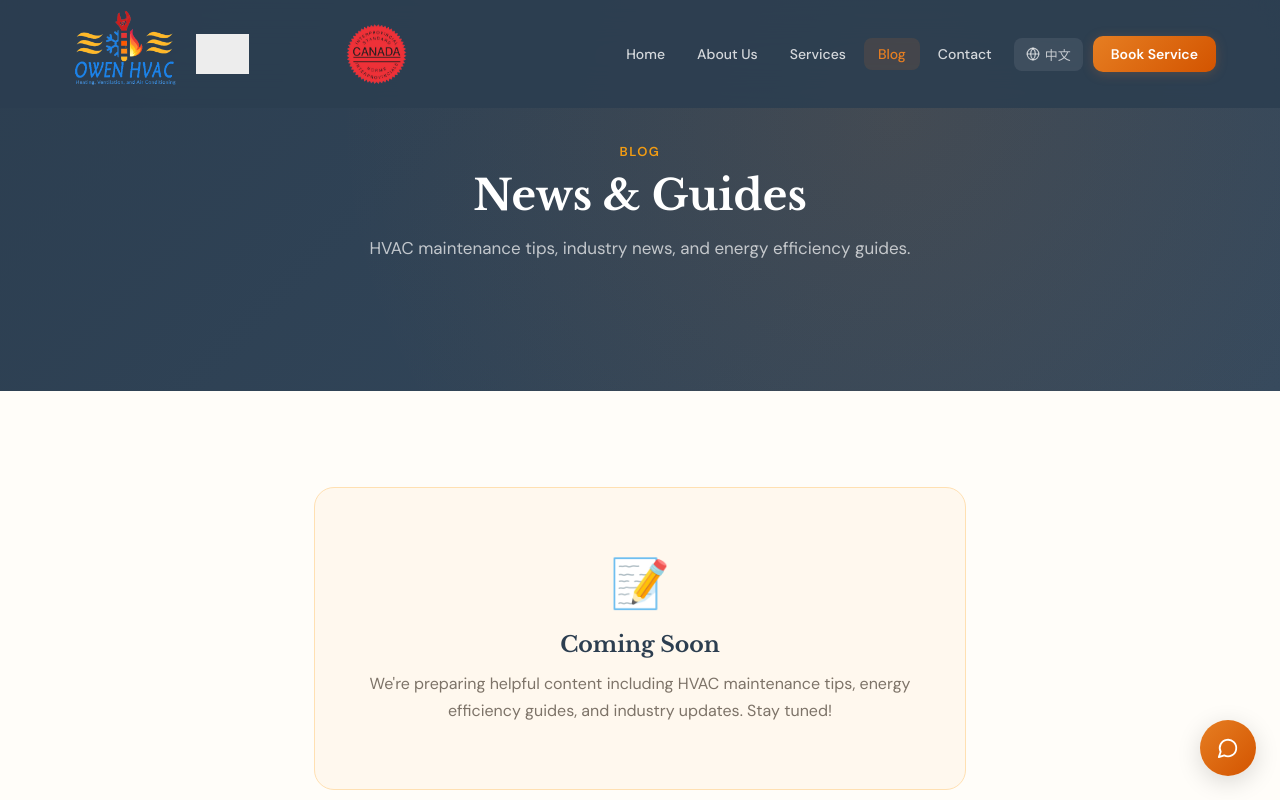
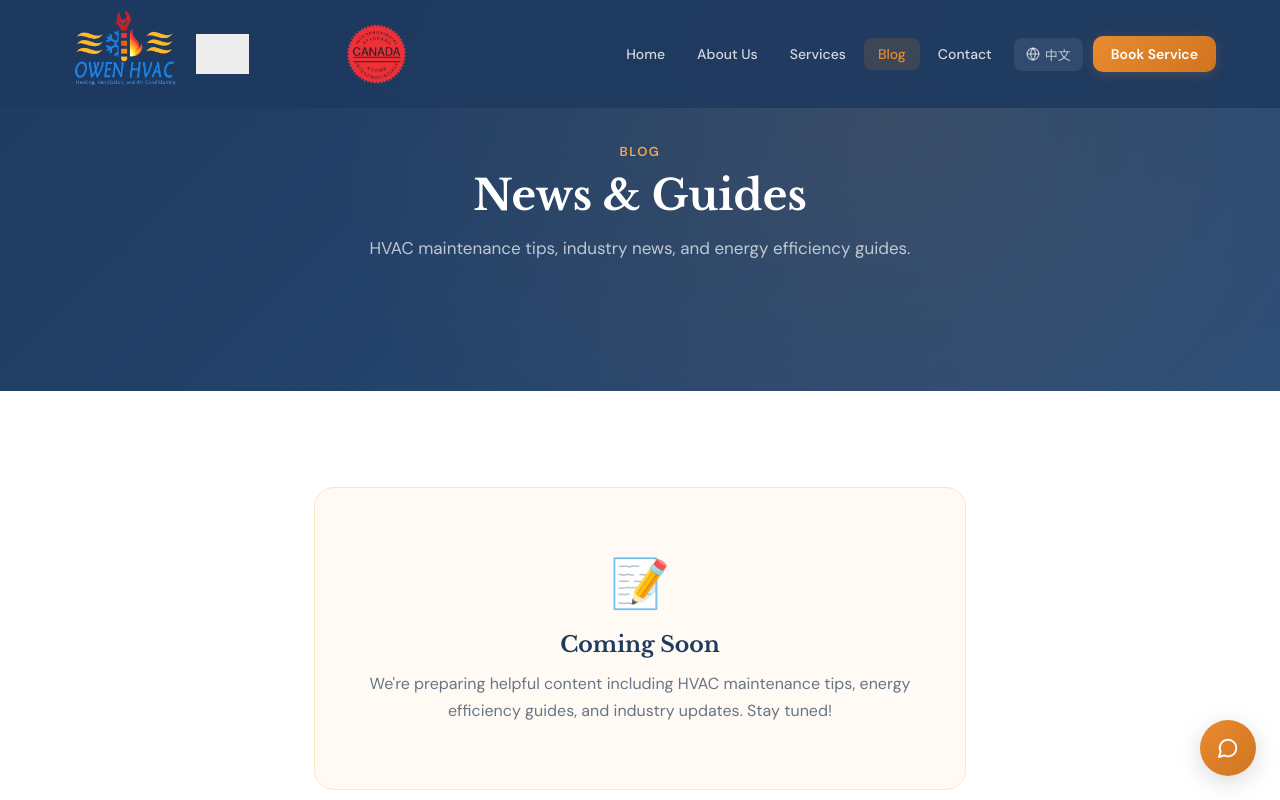
Before and after one commit to wangowen79-stack/owen-hvac-web-V2, a React (Vite) app in the folder frontend/: page /blog in a window 1280 px wide. Shown: the top 800 px of the page. Built offline with nearby package versions, Linux system fonts and the light colour scheme; grey boxes are pictures that could not be loaded.

Commit message:
Add French language, brighter warm blue scheme, floating card to left, BBB smaller partner3 bigger

```diff
--- a/frontend/src/components/ChatWidget.jsx
+++ b/frontend/src/components/ChatWidget.jsx
@@ -137,7 +137,7 @@ export default function ChatWidget() {
       <button onClick={() => setOpen(!open)} style={{
         position: 'fixed', bottom: 24, right: 24, width: 56, height: 56,
         borderRadius: '50%', border: 'none',
-        background: open ? 'var(--gray-600)' : 'linear-gradient(135deg, #E67E22, #D35400)',
+        background: open ? 'var(--gray-600)' : 'linear-gradient(135deg, #E88B30, #D07420)',
         color: 'white', display: 'flex', alignItems: 'center', justifyContent: 'center',
         boxShadow: '0 6px 24px rgba(0,0,0,0.15)',
         zIndex: 10000, transition: 'all 0.3s ease',
--- a/frontend/src/components/Navbar.jsx
+++ b/frontend/src/components/Navbar.jsx
@@ -17,14 +17,14 @@ export default function Navbar() {
   const scrolled = useScrolled();
   const [mobileOpen, setMobileOpen] = useState(false);
   const location = useLocation();
-  const { t, lang, toggleLang } = useI18n();
+  const { t, lang, cycleLang } = useI18n();
 
   const isActive = (path) => path === '/' ? location.pathname === '/' : location.pathname.startsWith(path);
 
   return (
     <nav style={{
       position: 'fixed', top: 0, left: 0, right: 0, zIndex: 1000,
-      background: scrolled ? 'rgba(44,62,80,0.97)' : 'rgba(44,62,80,0.88)',
+      background: scrolled ? 'rgba(30,58,95,0.97)' : 'rgba(30,58,95,0.88)',
       backdropFilter: 'blur(20px)',
       borderBottom: scrolled ? '1px solid rgba(255,255,255,0.06)' : 'none',
       transition: 'all 0.3s ease',
@@ -51,20 +51,20 @@ export default function Navbar() {
         <div style={{ display: 'flex', alignItems: 'center', gap: 4 }} className="desktop-nav">
           {navLinks.map(l => (
             <Link key={l.key} to={l.path} style={{
-              background: isActive(l.path) ? 'rgba(230,126,34,0.12)' : 'transparent',
+              background: isActive(l.path) ? 'rgba(232,139,48,0.14)' : 'transparent',
               border: 'none', color: isActive(l.path) ? 'var(--orange)' : 'rgba(255,255,255,0.8)',
               padding: '7px 14px', borderRadius: 8, fontSize: 14, fontWeight: 500,
               transition: 'all 0.2s',
             }}>{t(`nav.${l.key}`)}</Link>
           ))}
 
-          <button onClick={toggleLang} style={{
+          <button onClick={cycleLang} style={{
             background: 'rgba(255,255,255,0.08)', border: 'none',
             color: 'rgba(255,255,255,0.7)', padding: '7px 12px', borderRadius: 8,
             fontSize: 13, fontWeight: 500, display: 'flex', alignItems: 'center', gap: 5,
             marginLeft: 4,
           }}>
-            <Globe size={14} />{lang === 'en' ? '中文' : 'EN'}
+            <Globe size={14} />{lang === 'en' ? '中文' : lang === 'zh' ? 'FR' : 'EN'}
           </button>
 
           <Link to="/contact" style={{
@@ -90,17 +90,17 @@ export default function Navbar() {
         }}>
           {navLinks.map(l => (
             <Link key={l.key} to={l.path} onClick={() => setMobileOpen(false)} style={{
-              background: isActive(l.path) ? 'rgba(230,126,34,0.1)' : 'transparent',
+              background: isActive(l.path) ? 'rgba(232,139,48,0.1)' : 'transparent',
               color: isActive(l.path) ? 'var(--orange)' : 'rgba(255,255,255,0.85)',
               padding: '12px 16px', borderRadius: 8, fontSize: 15, fontWeight: 500, display: 'block',
             }}>{t(`nav.${l.key}`)}</Link>
           ))}
           <div style={{ display: 'flex', gap: 8, marginTop: 8 }}>
-            <button onClick={() => { toggleLang(); setMobileOpen(false); }} style={{
+            <button onClick={() => { cycleLang(); setMobileOpen(false); }} style={{
               flex: 1, background: 'rgba(255,255,255,0.06)', border: 'none',
               color: 'rgba(255,255,255,0.8)', padding: '12px', borderRadius: 10,
               fontSize: 14, fontWeight: 500,
-            }}>{lang === 'en' ? '切换中文' : 'Switch to EN'}</button>
+            }}>{lang === 'en' ? '中文' : lang === 'zh' ? 'Français' : 'English'}</button>
             <Link to="/contact" onClick={() => setMobileOpen(false)} style={{
               flex: 1, background: 'var(--orange)', color: 'white', padding: '12px',
               borderRadius: 10, fontSize: 14, fontWeight: 600, textAlign: 'center',
--- a/frontend/src/components/ui.jsx
+++ b/frontend/src/components/ui.jsx
@@ -99,7 +99,7 @@ export function PageHero({ overline, title, subtitle }) {
     }}>
       <div style={{
         position: 'absolute', inset: 0,
-        backgroundImage: 'radial-gradient(circle at 70% 30%, rgba(230,126,34,0.1) 0%, transparent 60%)',
+        backgroundImage: 'radial-gradient(circle at 70% 30%, rgba(232,139,48,0.1) 0%, transparent 60%)',
       }} />
       <div className="container" style={{ position: 'relative' }}>
         <SectionTitle overline={overline} title={title} subtitle={subtitle} light />
--- /dev/null
+++ b/frontend/src/i18n/fr.json
@@ -0,0 +1,104 @@
+{
+  "nav": {
+    "home": "Accueil",
+    "about": "À propos",
+    "services": "Services",
+    "blog": "Blogue",
+    "contact": "Contact",
+    "faq": "FAQ",
+    "bookService": "Réserver"
+  },
+  "hero": {
+    "badge": "Entrepreneur CVC licencié et certifié",
+    "title": "Gardez votre maison",
+    "titleHighlight": "Confortable toute l'année",
+    "subtitle": "Entretien, nettoyage et réparation CVC professionnels pour les maisons de Halifax et de la Nouvelle-Écosse. Prolongez la durée de vie de votre système et réduisez vos factures d'énergie.",
+    "cta1": "Réserver un entretien",
+    "cta2": "Nos services",
+    "stat1num": "500+",
+    "stat1label": "Foyers desservis",
+    "stat2num": "100%",
+    "stat2label": "Licencié",
+    "stat3num": "5★",
+    "stat3label": "Évaluation Google"
+  },
+  "services": {
+    "overline": "Nos services",
+    "title": "Nos services",
+    "subtitle": "Solutions CVC complètes pour votre maison — de l'entretien régulier aux réparations d'urgence.",
+    "maintenance": {
+      "title": "Entretien et nettoyage CVC",
+      "desc": "Mise au point annuelle, nettoyage en profondeur des thermopompes, climatiseurs centraux, mini-splits et fournaises. Gardez votre système performant.",
+      "tag": "Le plus populaire"
+    },
+    "heatpump": {
+      "title": "Thermopompe",
+      "desc": "Installation, réparation et entretien saisonnier de tous les systèmes de thermopompes. Chauffage et climatisation écoénergétiques."
+    },
+    "boiler": {
+      "title": "Chaudière électrique",
+      "desc": "Installation, réparation et entretien de chaudières électriques et chauffe-eau. Eau chaude et chauffage hydronique fiables."
+    },
+    "hrv": {
+      "title": "Ventilation VRC",
+      "desc": "Systèmes de ventilation à récupération de chaleur pour une qualité d'air intérieur supérieure. Air frais sans gaspillage d'énergie."
+    },
+    "electrical": {
+      "title": "Services électriques",
+      "desc": "Mise à niveau de panneaux, installation de circuits, inspections de sécurité et travaux électriques résidentiels."
+    }
+  },
+  "whyUs": {
+    "overline": "Pourquoi nous choisir",
+    "title": "La confiance des propriétaires de Halifax",
+    "items": [
+      { "title": "Licencié et certifié", "desc": "Certifié en réfrigération et en électricité du bâtiment." },
+      { "title": "Entretien préventif", "desc": "L'entretien préventif vous fait économiser à long terme." },
+      { "title": "Service bilingue", "desc": "Nous servons les communautés anglophone et chinoise." },
+      { "title": "Experts locaux", "desc": "Basé à Halifax, desservant toute la Nouvelle-Écosse." }
+    ]
+  },
+  "cta": {
+    "title": "Prêt à planifier votre service?",
+    "subtitle": "L'entretien régulier prolonge la durée de vie de votre système de plus de 10 ans et réduit vos factures d'énergie. N'attendez pas une panne.",
+    "button": "Réserver un entretien"
+  },
+  "contact": {
+    "title": "Contactez-nous",
+    "subtitle": "Réservez un service ou obtenez une consultation gratuite. Nous répondons dans les 24 heures.",
+    "formTitle": "Réserver un service",
+    "name": "Nom complet",
+    "email": "Courriel",
+    "phone": "Téléphone",
+    "address": "Adresse",
+    "service": "Service requis",
+    "serviceOptions": ["Entretien et nettoyage CVC", "Thermopompe (installation/réparation)", "Chaudière électrique", "Ventilation VRC", "Services électriques", "Réparation d'urgence"],
+    "message": "Comment pouvons-nous vous aider?",
+    "submit": "Envoyer la demande",
+    "thanks": "Merci!",
+    "thanksMsg": "Votre demande a été reçue. Nous vous contacterons bientôt.",
+    "phone1": "+1 (782) 824-2846",
+    "phone2": "",
+    "emailAddr": "info@owenhvac.ca",
+    "hours": "Lun–Ven, 9h à 17h",
+    "area": "Halifax · Dartmouth · Nouvelle-Écosse"
+  },
+  "footer": {
+    "desc": "Entretien, nettoyage et réparation CVC professionnels à Halifax, Dartmouth et en Nouvelle-Écosse. Votre partenaire de confiance pour le confort de votre maison.",
+    "links": "Liens rapides",
+    "contactTitle": "Contact",
+    "partners": "Partenaires",
+    "copyright": "Owen HVAC Corp. Tous droits réservés."
+  },
+  "faq": {
+    "title": "Questions fréquemment posées",
+    "items": [
+      { "q": "À quelle fréquence dois-je planifier l'entretien CVC?", "a": "Nous recommandons un entretien annuel — idéalement avant l'hiver (pour le chauffage) et avant l'été (pour la climatisation). Les mises au point régulières maintiennent votre système efficace et préviennent les pannes coûteuses." },
+      { "q": "Que comprend le service de nettoyage de thermopompe?", "a": "Notre nettoyage en profondeur comprend le nettoyage des unités intérieure et extérieure, le lavage des serpentins, le remplacement du filtre, la vérification du réfrigérant et un test complet de performance." },
+      { "q": "Entretenez-vous toutes les marques de thermopompes?", "a": "Oui. Nos techniciens sont formés pour travailler avec toutes les grandes marques, y compris Daikin, Mitsubishi, LG, Fujitsu, Carrier et plus." },
+      { "q": "Quels sont les avantages d'une chaudière électrique?", "a": "Les chaudières électriques sont très efficaces (près de 100%), ne produisent aucune émission, nécessitent moins d'entretien que les chaudières à gaz et sont plus silencieuses. C'est un excellent choix pour les maisons en Nouvelle-Écosse." },
+      { "q": "Combien de temps dure le nettoyage d'un mini-split?", "a": "Un nettoyage en profondeur standard prend environ 1 à 2 heures par unité intérieure. Nous utilisons des équipements professionnels pour un nettoyage complet de l'échangeur de chaleur, du ventilateur et du système de drainage." },
+      { "q": "Offrez-vous des services de réparation d'urgence?", "a": "Oui, nous fournissons des réparations d'urgence pour les systèmes de chauffage et de climatisation. Contactez-nous et nous répondrons le plus rapidement possible." }
+    ]
+  }
+}
--- a/frontend/src/i18n/index.jsx
+++ b/frontend/src/i18n/index.jsx
@@ -1,8 +1,10 @@
 import { createContext, useContext, useState } from 'react';
 import en from './en.json';
 import zh from './zh.json';
+import fr from './fr.json';
 
-const langs = { en, zh };
+const langs = { en, zh, fr };
+const langOrder = ['en', 'zh', 'fr'];
 const I18nContext = createContext();
 
 export function I18nProvider({ children }) {
@@ -10,13 +12,13 @@ export function I18nProvider({ children }) {
     if (typeof window !== 'undefined') {
       const saved = localStorage.getItem('owenhvac-lang');
       if (saved && langs[saved]) return saved;
-
     }
     return 'en';
   });
 
-  const toggleLang = () => {
-    const next = lang === 'en' ? 'zh' : 'en';
+  const cycleLang = () => {
+    const idx = langOrder.indexOf(lang);
+    const next = langOrder[(idx + 1) % langOrder.length];
     setLang(next);
     localStorage.setItem('owenhvac-lang', next);
   };
@@ -26,13 +28,18 @@ export function I18nProvider({ children }) {
     let val = langs[lang];
     for (const k of keys) {
       val = val?.[k];
-      if (val === undefined) return path;
+      if (val === undefined) {
+        // Fallback to English
+        let fallback = langs.en;
+        for (const fk of keys) { fallback = fallback?.[fk]; }
+        return fallback || path;
+      }
     }
     return val;
   };
 
   return (
-    <I18nContext.Provider value={{ lang, toggleLang, t }}>
+    <I18nContext.Provider value={{ lang, cycleLang, t }}>
       {children}
     </I18nContext.Provider>
   );
--- a/frontend/src/index.css
+++ b/frontend/src/index.css
@@ -1,38 +1,38 @@
 :root {
-  --navy: #2C3E50;
-  --navy-light: #34495E;
-  --navy-mid: #415B76;
-  --teal: #E67E22;
-  --teal-light: #F39C12;
-  --teal-dark: #D35400;
-  --blue: #3498DB;
-  --blue-light: #5DADE2;
-  --sky: #EBF5FB;
-  --sky-deep: #D6EAF8;
-  --copper: #E67E22;
-  --copper-light: #F39C12;
-  --copper-dark: #D35400;
-  --gold: #F1C40F;
-  --white: #FFFDF9;
-  --warm-50: #FFF8EE;
-  --warm-100: #FFEFD5;
-  --warm-200: #FFE0B2;
-  --gray-50: #FBF9F7;
-  --gray-100: #F5F1EC;
-  --gray-200: #E8E2DA;
-  --gray-300: #D1C8BC;
-  --gray-400: #A89E92;
-  --gray-500: #7D7368;
-  --gray-600: #5A5048;
-  --gray-700: #3E3630;
-  --gray-800: #2A2420;
-  --green: #27AE60;
-  --green-light: #EAFAF1;
-  --red: #E74C3C;
-  --orange: #E67E22;
-  --orange-light: #F39C12;
-  --orange-dark: #D35400;
-  --amber: #F1C40F;
+  --navy: #1E3A5F;
+  --navy-light: #2A4D78;
+  --navy-mid: #356090;
+  --teal: #E88B30;
+  --teal-light: #F5A54D;
+  --teal-dark: #D07420;
+  --blue: #4A90D9;
+  --blue-light: #6AADEF;
+  --sky: #EDF5FF;
+  --sky-deep: #D6E9FC;
+  --copper: #E88B30;
+  --copper-light: #F5A54D;
+  --copper-dark: #D07420;
+  --gold: #F0C040;
+  --white: #FFFFFF;
+  --warm-50: #FFFAF4;
+  --warm-100: #FFF2E0;
+  --warm-200: #FFE4C2;
+  --gray-50: #FAFBFC;
+  --gray-100: #F2F4F6;
+  --gray-200: #E2E6EB;
+  --gray-300: #CDD3DA;
+  --gray-400: #98A2AE;
+  --gray-500: #687585;
+  --gray-600: #475868;
+  --gray-700: #30404F;
+  --gray-800: #1E2D3B;
+  --green: #2EAE65;
+  --green-light: #ECFAF2;
+  --red: #E05050;
+  --orange: #E88B30;
+  --orange-light: #F5A54D;
+  --orange-dark: #D07420;
+  --amber: #F0C040;
   --font-display: 'Libre Baskerville', Georgia, serif;
   --font-body: 'DM Sans', -apple-system, BlinkMacSystemFont, sans-serif;
   --max-w: 1200px;
--- a/frontend/src/pages/BlogPage.jsx
+++ b/frontend/src/pages/BlogPage.jsx
@@ -1,27 +1,26 @@
 import { PageHero } from '../components/ui';
 import { useI18n } from '../i18n';
+
+const titles = { en: 'News & Guides', zh: '资讯与指南', fr: 'Nouvelles et guides' };
+const subtitles = { en: 'HVAC maintenance tips, industry news, and energy efficiency guides.', zh: '暖通维护技巧、行业资讯和能效指南。', fr: "Conseils d'entretien CVC, nouvelles de l'industrie et guides d'efficacité énergétique." };
+const coming = { en: 'Coming Soon', zh: '精彩内容即将发布', fr: 'Bientôt disponible' };
+const comingDesc = { en: "We're preparing helpful content including HVAC maintenance tips, energy efficiency guides, and industry updates. Stay tuned!", zh: '我们正在准备暖通维护技巧、行业资讯和能效指南等实用内容，敬请关注！', fr: "Nous préparons du contenu utile, y compris des conseils d'entretien CVC, des guides d'efficacité énergétique et des nouvelles de l'industrie. Restez à l'écoute!" };
 
 export default function BlogPage() {
   const { lang } = useI18n();
 
   return (
     <div>
-      <PageHero overline="Blog" title={lang === 'zh' ? '资讯与指南' : 'News & Guides'} subtitle={lang === 'zh' ? '暖通维护技巧、行业资讯和能效指南。' : 'HVAC maintenance tips, industry news, and energy efficiency guides.'} />
-
+      <PageHero overline="Blog" title={titles[lang] || titles.en} subtitle={subtitles[lang] || subtitles.en} />
       <section className="section">
         <div className="container" style={{ maxWidth: 700, textAlign: 'center' }}>
-          <div style={{
-            padding: '64px 32px', borderRadius: 'var(--radius-lg)',
-            background: 'var(--warm-50)', border: '1px solid var(--warm-200)',
-          }}>
+          <div style={{ padding: '64px 32px', borderRadius: 'var(--radius-lg)', background: 'var(--warm-50)', border: '1px solid var(--warm-200)' }}>
             <div style={{ fontSize: 48, marginBottom: 16 }}>📝</div>
             <h3 style={{ fontFamily: 'var(--font-display)', fontSize: 22, fontWeight: 700, color: 'var(--navy)', marginBottom: 12 }}>
-              {lang === 'zh' ? '精彩内容即将发布' : 'Coming Soon'}
+              {coming[lang] || coming.en}
             </h3>
             <p style={{ fontSize: 16, color: 'var(--gray-500)', lineHeight: 1.7 }}>
-              {lang === 'zh'
-                ? '我们正在准备暖通维护技巧、行业资讯和能效指南等实用内容，敬请关注！'
-                : "We're preparing helpful content including HVAC maintenance tips, energy efficiency guides, and industry updates. Stay tuned!"}
+              {comingDesc[lang] || comingDesc.en}
             </p>
           </div>
         </div>
```
Also changed, not shown: frontend/src/pages/HomePage.jsx (+4 -4 lines).
